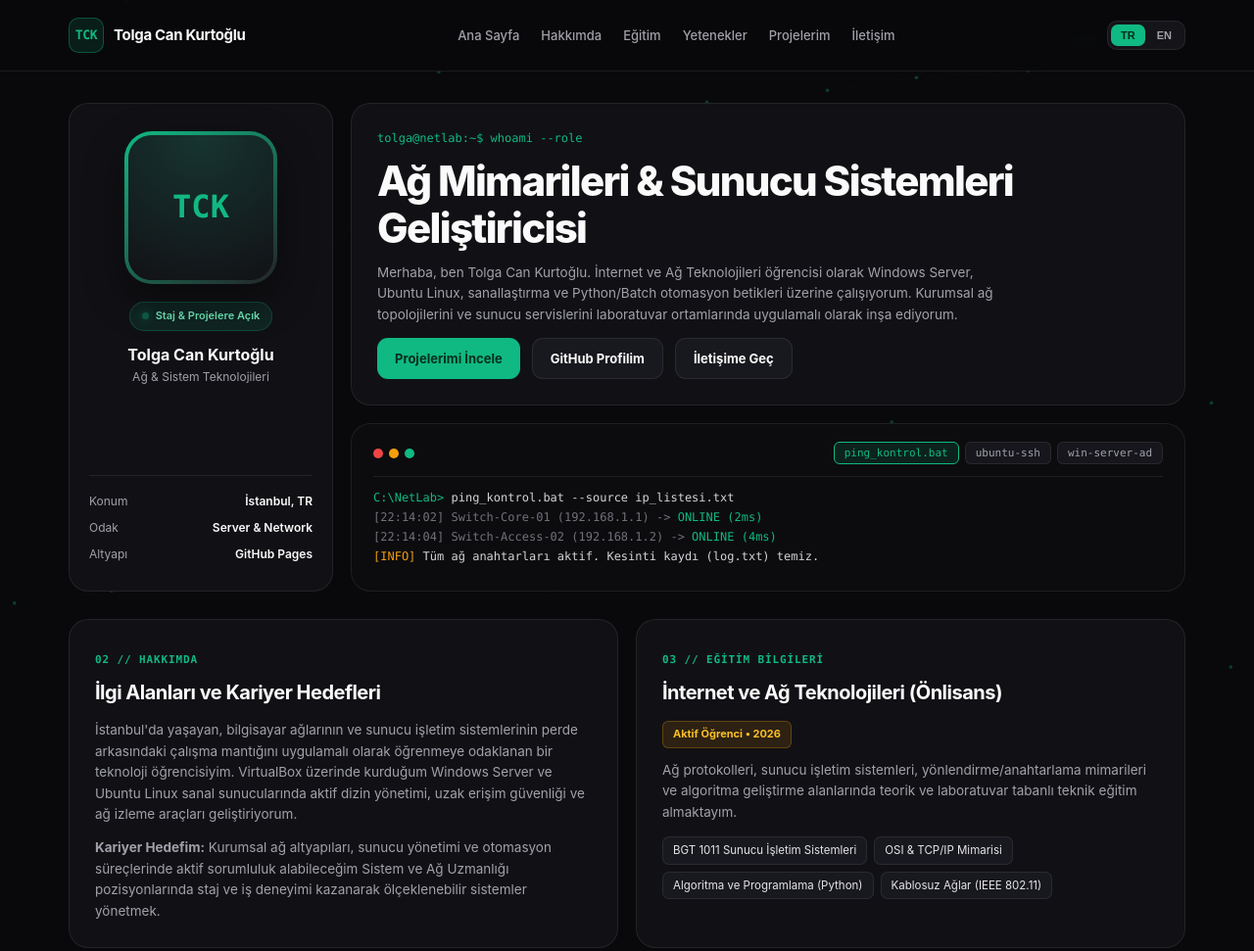
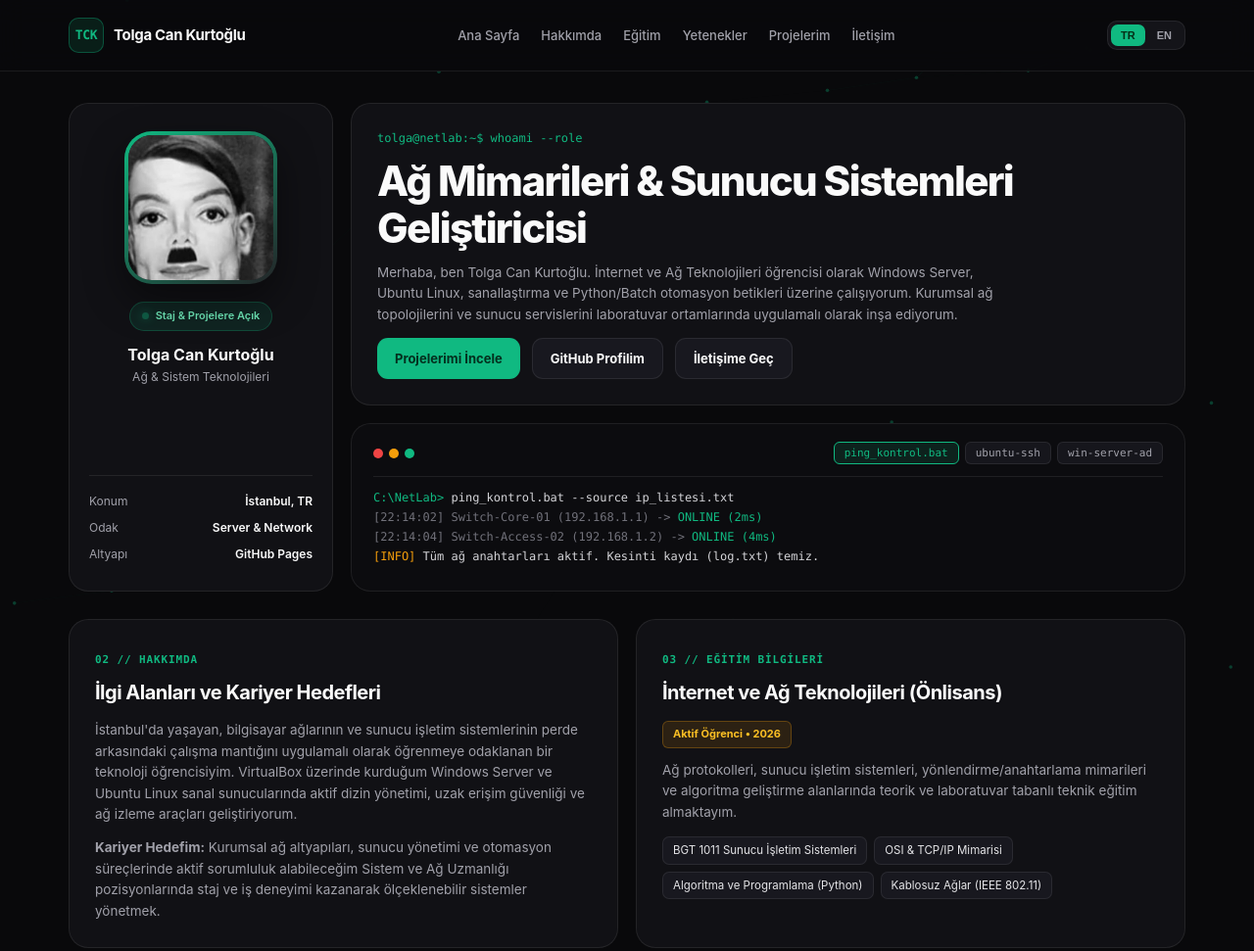
Before and after one commit to tckurtoglu/portfolyo, a plain HTML site: page index.html in a window 1280 px wide. Shown: the top 971 px of the page at 98% size. Drawn offline with Linux system fonts and the light colour scheme.

Commit message:
Profil fotografi ve tam surum

```diff
--- a/index.html
+++ b/index.html
@@ -36,7 +36,6 @@
       -webkit-font-smoothing: antialiased;
     }
 
-    /* Dinamik Ağ Topolojisi Canvas Arka Planı */
     #network-canvas {
       position: fixed;
       inset: 0;
@@ -50,12 +49,11 @@
       margin-inline: auto;
     }
 
-    /* Üst Navigasyon */
     .navbar {
       position: sticky;
       top: 0;
       z-index: 100;
-      background: rgba(9, 9, 11, 0.8);
+      background: rgba(9, 9, 11, 0.82);
       backdrop-filter: blur(14px);
       -webkit-backdrop-filter: blur(14px);
       border-bottom: 1px solid var(--border);
@@ -132,7 +130,6 @@
       color: #052e16;
     }
 
-    /* Fare Takipli Spotlight Bento Kart Altyapısı */
     .bento-card {
       position: relative;
       background: var(--surface);
@@ -161,7 +158,6 @@
       transform: translateY(-3px);
     }
 
-    /* 01 ANA SAYFA — BENTO HERO GRID */
     .hero-bento {
       display: grid;
       grid-template-columns: 270px 1fr;
@@ -170,7 +166,6 @@
       padding-top: 32px;
     }
 
-    /* Profil Kartı */
     .profile-card {
       grid-row: span 2;
       display: flex;
@@ -203,6 +198,7 @@
       width: 100%;
       height: 100%;
       object-fit: cover;
+      object-position: center top;
       display: block;
     }
     .photo-fallback {
@@ -257,7 +253,6 @@
       font-weight: 600;
     }
 
-    /* Ana Tanıtım Kartı */
     .intro-card {
       display: flex;
       flex-direction: column;
@@ -316,7 +311,6 @@
       transform: translateY(-2px);
     }
 
-    /* İnteraktif Lab Terminal Kartı */
     .terminal-card {
       background: #0c0c0f;
       padding: 18px 22px;
@@ -377,7 +371,6 @@
     .term-amber { color: var(--amber); }
     .term-dim { color: #71717a; }
 
-    /* Ortak Bölüm Stilleri */
     .section {
       padding-top: 28px;
     }
@@ -398,7 +391,6 @@
       letter-spacing: -0.025em;
     }
 
-    /* 02 HAKKIMDA & 03 EĞİTİM */
     .grid-2 {
       display: grid;
       grid-template-columns: repeat(2, minmax(0, 1fr));
@@ -439,7 +431,6 @@
       color: #e4e4e7;
     }
 
-    /* 04 TEKNİK YETENEKLER */
     .grid-3 {
       display: grid;
       grid-template-columns: repeat(3, minmax(0, 1fr));
@@ -485,7 +476,6 @@
       color: var(--emerald);
     }
 
-    /* 05 PROJELERİM */
     .project-card {
       display: flex;
       flex-direction: column;
@@ -536,7 +526,6 @@
       color: var(--emerald);
     }
 
-    /* 06 İLETİŞİM */
     .contact-card {
       margin: 28px 0 40px;
       display: flex;
@@ -554,7 +543,6 @@
       gap: 10px;
     }
 
-    /* Footer */
     footer {
       border-top: 1px solid var(--border);
       padding: 22px 0 32px;
@@ -574,7 +562,6 @@
 
     @keyframes blink { 0%, 100% { opacity: 1; } 50% { opacity: 0.35; } }
 
-    /* Mobil Uyumluluk */
     @media (max-width: 900px) {
       .hero-bento { grid-template-columns: 1fr; }
       .profile-card { grid-row: auto; }
@@ -589,10 +576,8 @@
   </style>
 </head>
 <body id="top">
-  <!-- Canlı Ağ Düğümü Arka Planı -->
   <canvas id="network-canvas" aria-hidden="true"></canvas>
 
-  <!-- Üst Menü -->
   <header class="navbar">
     <div class="container nav-inner">
       <a href="#anasayfa" class="brand">
@@ -617,16 +602,14 @@
   </header>
 
   <main class="container">
-    <!-- 01 ANA SAYFA (Bento Grid) -->
+    <!-- 01 ANA SAYFA -->
     <section id="anasayfa" class="hero-bento">
-      <!-- Sol Kutu: Profil Fotoğrafı & Hızlı Bilgiler -->
       <aside class="bento-card profile-card">
         <div>
           <div class="photo-wrapper">
             <div class="photo-box">
-              <!-- Klasöre profil.jpg eklediğinde otomatik görünür -->
-              <img src="profil.jpg" alt="Tolga Can Kurtoğlu" onerror="this.style.display='none'; this.nextElementSibling.style.display='grid';" />
-              <div class="photo-fallback">TCK</div>
+              <img id="profile-photo" src="profil.jpg" alt="Tolga Can Kurtoğlu" />
+              <div id="profile-fallback" class="photo-fallback">TCK</div>
             </div>
           </div>
 
@@ -645,7 +628,6 @@
         </div>
       </aside>
 
-      <!-- Sağ Üst Kutu: Ana Tanıtım -->
       <div class="bento-card intro-card">
         <div class="cmd-prompt">tolga@netlab:~$ whoami --role</div>
         <h1 data-i18n="heroTitle">Ağ Mimarileri &amp; Sunucu Sistemleri Geliştiricisi</h1>
@@ -659,7 +641,6 @@
         </div>
       </div>
 
-      <!-- Sağ Alt Kutu: İnteraktif Laboratuvar Terminal Simülatörü -->
       <div class="bento-card terminal-card">
         <div class="terminal-top">
           <div class="win-dots"><span></span><span></span><span></span></div>
@@ -680,7 +661,6 @@
 
     <!-- 02 HAKKIMDA & 03 EĞİTİM -->
     <section class="section grid-2">
-      <!-- 02 Hakkımda -->
       <article id="hakkimda" class="bento-card">
         <span class="section-tag" data-i18n="aboutTag">02 // HAKKIMDA</span>
         <h2 data-i18n="aboutTitle">İlgi Alanları ve Kariyer Hedefleri</h2>
@@ -692,7 +672,6 @@
         </p>
       </article>
 
-      <!-- 03 Eğitim -->
       <article id="egitim" class="bento-card">
         <span class="section-tag" data-i18n="eduTag">03 // EĞİTİM BİLGİLERİ</span>
         <h2 data-i18n="eduTitle">İnternet ve Ağ Teknolojileri (Önlisans)</h2>
@@ -876,6 +855,23 @@
 
   <script>
     (() => {
+      // 0. Akıllı Profil Fotoğrafı Yükleyici (jpg, png, jpeg, webp otomatik dener)
+      const img = document.getElementById('profile-photo');
+      const fallback = document.getElementById('profile-fallback');
+      if (img && fallback) {
+        const candidates = ['profil.jpg', 'profil.png', 'profil.jpeg', 'profil.webp'];
+        let idx = 0;
+        img.addEventListener('error', () => {
+          idx++;
+          if (idx < candidates.length) {
+            img.src = candidates[idx];
+          } else {
+            img.style.display = 'none';
+            fallback.style.display = 'grid';
+          }
+        });
+      }
+
       // 1. Kartlar Üzerinde Fare Takipli Spotlight Efekti
       document.querySelectorAll('.bento-card').forEach(card => {
         card.addEventListener('mousemove', e => {
```
Also changed, not shown: profil.webp (added).
